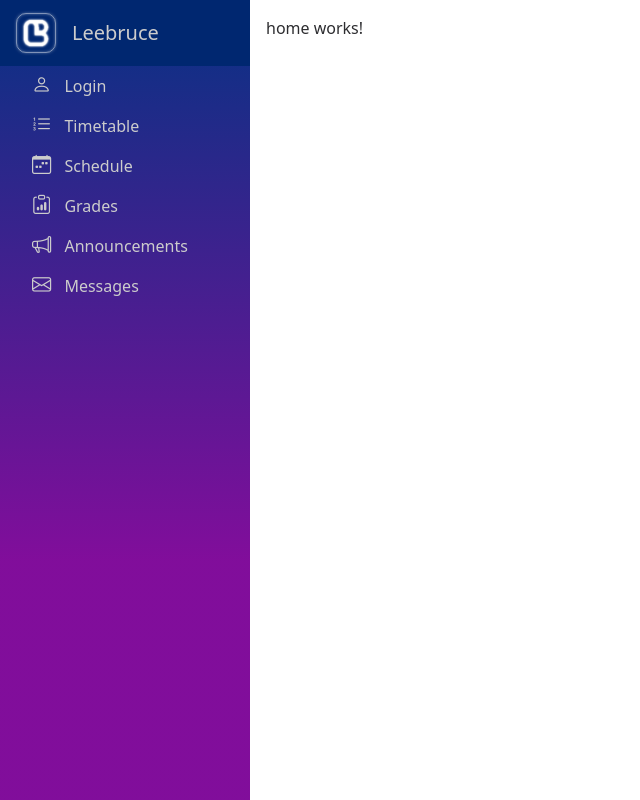
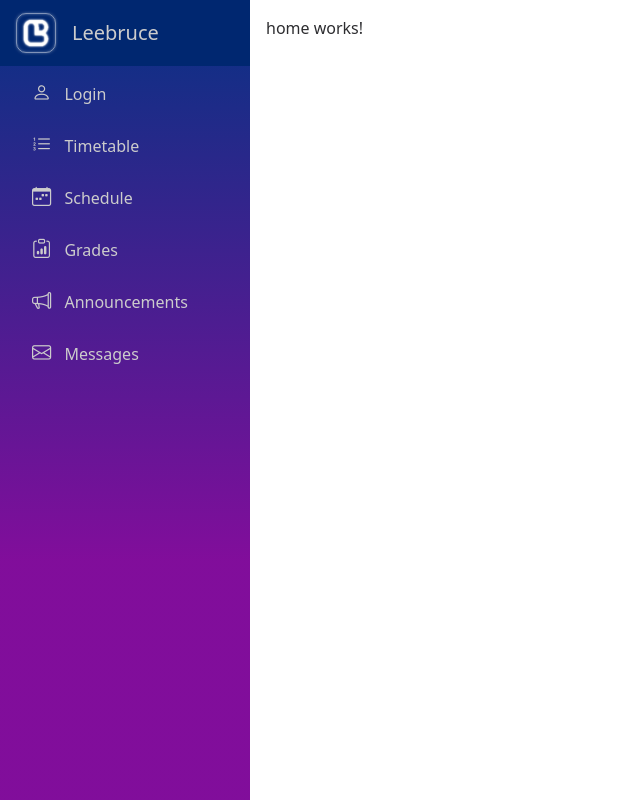
Before and after one commit to xeorast/LeebruceV2, an Angular app in the folder src/Leebruce/Leebruce.AngularClient/: page / in a window 1280 px wide. Shown: the whole page, without its empty margins (0-640 px from the left). Built offline with nearby package versions, Linux system fonts and the light colour scheme.

Commit message:
stylized navbar

```diff
--- a/src/Leebruce/Leebruce.AngularClient/src/app/nav-menu/nav-menu.component.html
+++ b/src/Leebruce/Leebruce.AngularClient/src/app/nav-menu/nav-menu.component.html
@@ -34,17 +34,17 @@
     (click)="hideNavMenu()">
 
     <ul class="nav flex-column">
-        <li class="nav-item ps-3" [routerLinkActive]="['link-active']">
+        <li class="nav-item" [routerLinkActive]="['link-active']">
             <a class="nav-link" [routerLink]="['/login']">
                 <i class="bi bi-person"></i> Login
             </a>
         </li>
-        <li class="nav-item ps-3" [routerLinkActive]="['link-active']">
+        <li class="nav-item" [routerLinkActive]="['link-active']">
             <a class="nav-link" [routerLink]="['/timetable']">
                 <i class="bi bi-list-ol"></i> Timetable
             </a>
         </li>
-        <li class="nav-item ps-3" [routerLinkActive]="['link-active']">
+        <li class="nav-item" [routerLinkActive]="['link-active']">
             <a class="nav-link" [routerLink]="['/schedule']">
                 <i class="bi bi-calendar-week"></i> Schedule
                 <span class="badge rounded-pill text-bg-info"
@@ -53,7 +53,7 @@
                 </span>
             </a>
         </li>
-        <li class="nav-item ps-3" [routerLinkActive]="['link-active']">
+        <li class="nav-item" [routerLinkActive]="['link-active']">
             <a class="nav-link" [routerLink]="['/grades']">
                 <i class="bi bi-clipboard-data"></i> Grades
                 <span class="badge rounded-pill text-bg-info"
@@ -62,7 +62,7 @@
                 </span>
             </a>
         </li>
-        <li class="nav-item ps-3" [routerLinkActive]="['link-active']">
+        <li class="nav-item" [routerLinkActive]="['link-active']">
             <a class="nav-link" [routerLink]="['/announcements']">
                 <i class="bi bi-megaphone"></i> Announcements
                 <span class="badge rounded-pill text-bg-info"
@@ -71,7 +71,7 @@
                 </span>
             </a>
         </li>
-        <li class="nav-item ps-3" [routerLinkActive]="['link-active']">
+        <li class="nav-item" [routerLinkActive]="['link-active']">
             <a class="nav-link" [routerLink]="['/messages']">
                 <i class="bi bi-envelope"></i> Messages
                 <span class="badge rounded-pill text-bg-info"
--- a/src/Leebruce/Leebruce.AngularClient/src/app/nav-menu/nav-menu.component.scss
+++ b/src/Leebruce/Leebruce.AngularClient/src/app/nav-menu/nav-menu.component.scss
@@ -35,6 +35,16 @@
         margin-left: 1rem;
         font-weight: 400;
         line-height: 30px;
+        transition: color .2s;
+    }
+}
+
+.navbar-collapse {
+    padding: 0 .5rem .5rem;
+
+    @media(min-width: 600px) {
+        display: flex !important;
+        padding: .5rem 1rem 0;
     }
 }
 
@@ -42,10 +52,6 @@ a {
     text-decoration: none;
     color: inherit;
     font-weight: inherit;
-}
-
-.link-active {
-    font-weight: bold;
 }
 
 .navbar-toggler {
@@ -59,7 +65,27 @@ ul.nav {
     width: 100%;
 }
 
-li>a {
+.nav-item {
+    border-radius: 10px;
+    transition: background-color .2s;
+
+    &.link-active,
+    &:hover {
+        background-color: #ffffff26;
+        transition: background-color .3s;
+        color: #fff;
+    }
+
+    a {
+        color: inherit !important;
+    }
+
+    @media(min-width: 600px) {
+        margin-bottom: .75rem;
+    }
+}
+
+.nav-link {
     display: grid;
     grid-template-columns: auto 1fr auto;
     align-items: baseline;
@@ -84,7 +110,4 @@ li>a {
         display: none;
     }
 
-    .navbar-collapse {
-        display: flex !important;
-    }
 }
```
